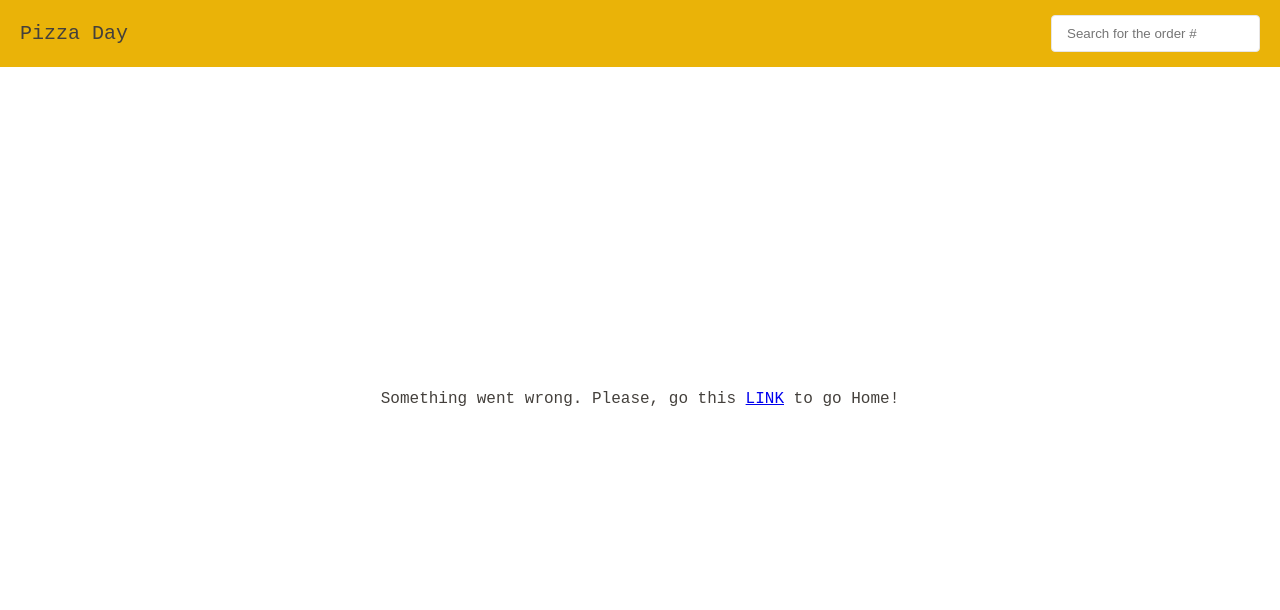
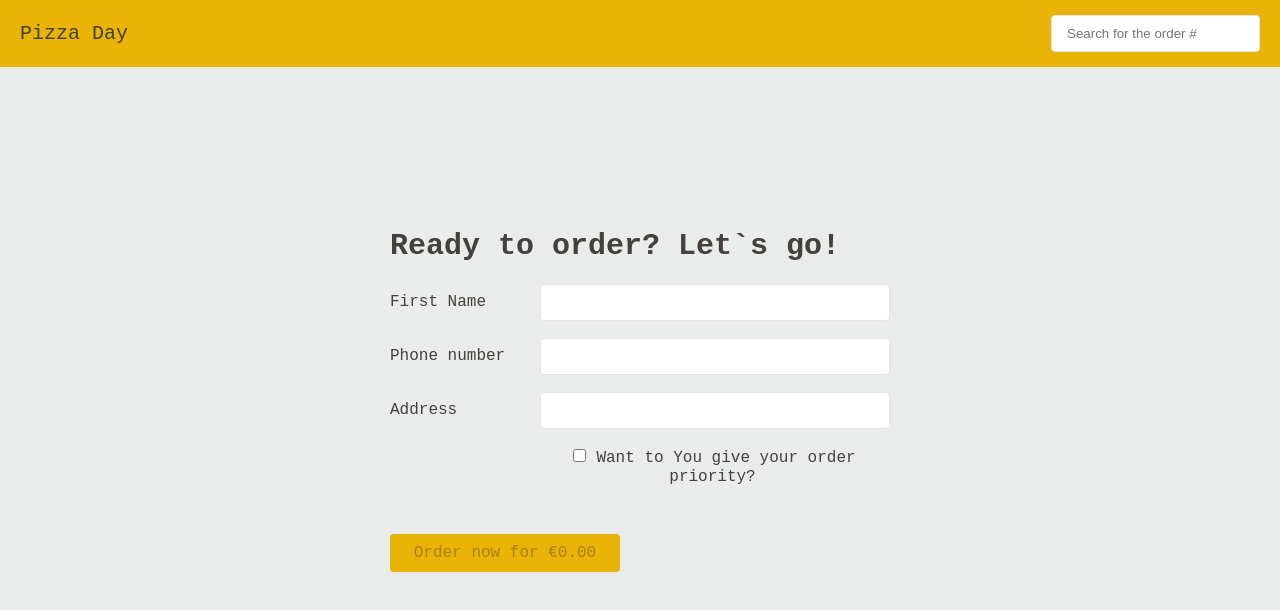
Before and after one commit to AndriyMerzlikin/Pizza-Day-app-with-counter, a React (Vite) app: page /#/order/new in a window 1280 px wide. Shown: the top 610 px of the page. Built offline with nearby package versions, Linux system fonts and the light colour scheme.

Commit message:
added form without library

```diff
--- a/src/App.jsx
+++ b/src/App.jsx
@@ -4,6 +4,7 @@ import MenuPage from "./pages/MenuPage/MenuPage";
 import Layout from "./components/Layout/Layout";
 import NotFoundPage from "./pages/NotFoundPage/NotFoundPage";
 import CartPage from "./pages/CartPage/CartPage";
+import OrderFormPage from "./pages/OrderFormPage/OrderFormPage";
 
 function App() {
   return (
@@ -11,8 +12,9 @@ function App() {
       <Routes>
         <Route path="/" element={<Layout />}>
           <Route index element={<LoginPage />} />
-          <Route path="/menu" element={<MenuPage />} />
-          <Route path="/cart" element={<CartPage />} />
+          <Route path="menu" element={<MenuPage />} />
+          <Route path="cart" element={<CartPage />} />
+          <Route path="order/new" element={<OrderFormPage />} />
           <Route path="*" element={<NotFoundPage />} />
         </Route>
       </Routes>
--- a/src/components/Button/Button.jsx
+++ b/src/components/Button/Button.jsx
@@ -1,6 +1,6 @@
-const Button = ({ title, handleClick, className, children }) => {
+const Button = ({ title, handleClick, className, children, disabled }) => {
   return (
-    <button className={className} onClick={handleClick}>
+    <button className={className} onClick={handleClick} disabled={disabled}>
       {children} {title}
     </button>
   );
--- /dev/null
+++ b/src/components/OrderForm/OrderForm.css
@@ -0,0 +1,40 @@
+.order-form {
+  display: flex;
+  flex-direction: column;
+  gap: 17px;
+  width: 500px;
+}
+
+.input-box {
+  display: flex;
+  justify-content: space-between;
+  align-items: center;
+}
+
+.input-box label {
+  text-align: center;
+}
+
+.order-form label input[type="checkbox"] {
+  margin-right: 10px;
+}
+
+.input {
+  width: 350px;
+}
+
+.order-button {
+  width: 230px;
+  margin-top: 30px;
+}
+
+.label-check-box {
+  margin-left: 145px;
+}
+
+.error-message {
+  color: red;
+  font-size: 12px;
+  margin-left: 145px;
+  width: 100px; /* adjust this value to fit your design */
+}
--- /dev/null
+++ b/src/components/OrderForm/OrderForm.jsx
@@ -0,0 +1,178 @@
+import { useSelector } from "react-redux";
+import Button from "../Button/Button";
+import "./OrderForm.css";
+import { useUser } from "../../contexts/UserContext";
+import { useEffect, useRef, useState } from "react";
+import { capitalizeFirstLetter } from "../../utils/arrayHelpers";
+
+const OrderForm = () => {
+  const [orderForm, setOrderForm] = useState({
+    name: "",
+    phone: "",
+    email: "",
+    priority: false,
+  });
+
+  const [formErrors, setFormErrors] = useState({
+    name: "",
+    phone: "",
+    email: "",
+  });
+
+  const { userName } = useUser();
+  const total = useSelector((store) => store.cart.total);
+
+  const formRef = useRef();
+
+  useEffect(() => {
+    if (userName) {
+      setOrderForm((prev) => ({
+        ...prev,
+        name: capitalizeFirstLetter(userName),
+      }));
+    }
+  }, [userName]);
+
+  const handleSubmitForm = (e) => {
+    e.preventDefault();
+    handleResetForm();
+    const capitalizedForm = {
+      ...orderForm,
+      name: capitalizeFirstLetter(orderForm.name),
+    };
+
+    console.log(capitalizedForm);
+  };
+
+  const handleResetForm = () => {
+    setOrderForm({ name: "", phone: "", email: "", priority: false });
+    formRef.current.reset();
+  };
+
+  const handleCheckedInput = (e) => {
+    setOrderForm((prev) => ({ ...prev, priority: e.target.checked }));
+  };
+
+  const handleChangeInputValue = (e) => {
+    const { name, value } = e.target;
+    if (name === "phone") {
+
+      if (/^\d*$/.test(value)) {
+        setOrderForm((prev) => ({ ...prev, [name]: value }));
+      }
+    } else {
+      setOrderForm((prev) => ({ ...prev, [name]: value }));
+    }
+  };
+
+  const handleValidateName = () => {
+    if (orderForm.name.trim() === "") {
+      setFormErrors((prev) => ({ ...prev, name: "Empty field" }));
+    } else if (orderForm.name.trim().length < 3) {
+      setFormErrors((prev) => ({
+        ...prev,
+        name: "Min 3 letters",
+      }));
+    } else {
+      setFormErrors((prev) => ({
+        ...prev,
+        name: "",
+      }));
+    }
+  };
+
+  const handleValidatePhone = () => {
+    if (orderForm.phone.trim() === "") {
+      setFormErrors((prev) => ({ ...prev, phone: "Empty field" }));
+    } else if (orderForm.phone.trim().length !== 8) {
+      setFormErrors((prev) => ({
+        ...prev,
+        phone: "Must be exactly 8 numbers",
+      }));
+    } else {
+      setFormErrors((prev) => ({
+        ...prev,
+        phone: "",
+      }));
+    }
+  };
+
+  const handleValidateEmail = () => {
+    if (orderForm.email.trim() === "") {
+      setFormErrors((prev) => ({ ...prev, email: "Empty field" }));
+    } else {
+      setFormErrors((prev) => ({
+        ...prev,
+        email: "",
+      }));
+    }
+  };
+
+  const isButtonDisabled =
+    orderForm.name.trim() === "" ||
+    orderForm.phone.trim() === "" ||
+    orderForm.email.trim() === "" ||
+    formErrors.name ||
+    formErrors.phone ||
+    formErrors.email;
+
+  return (
+    <form className="order-form" onSubmit={handleSubmitForm} ref={formRef}>
+      <div className="input-box">
+        <label>First Name</label>
+        <input
+          type="text"
+          className="input"
+          name="name"
+          value={orderForm.name}
+          onChange={handleChangeInputValue}
+          onBlur={handleValidateName}
+          required
+        />
+      </div>
+      {formErrors.name && <p className="error-message">{formErrors.name}</p>}
+      <div className="input-box">
+        <label>Phone number</label>
+        <input
+          type="tel"
+          className="input"
+          name="phone"
+          value={orderForm.phone}
+          onChange={handleChangeInputValue}
+          onBlur={handleValidatePhone}
+          required
+        />
+      </div>
+      {formErrors.phone && <p className="error-message">{formErrors.phone}</p>}
+      <div className="input-box">
+        <label>Address</label>
+        <input
+          type="email"
+          className="input"
+          name="email"
+          defaultValue={orderForm.address}
+          onChange={handleChangeInputValue}
+          onBlur={handleValidateEmail}
+          required
+        />
+      </div>
+      {formErrors.email && <p className="error-message">{formErrors.email}</p>}
+
+      <label className="label-check-box">
+        <input
+          type="checkbox"
+          checked={orderForm.priority}
+          onChange={handleCheckedInput}
+        />
+        Want to You give your order priority?
+      </label>
+      <Button
+        title={`Order now for €${total}.00`}
+        className={"order-button"}
+        disabled={isButtonDisabled}
+      />
+    </form>
+  );
+};
+
+export default OrderForm;
--- a/src/index.css
+++ b/src/index.css
@@ -108,6 +108,7 @@ body {
   font-size: 16px;
   line-height: 1.2;
   color: rgb(68, 64, 60);
+  background-color: rgb(234, 236, 235);
 }
 
 /* body {
--- a/src/pages/CartPage/CartPage.jsx
+++ b/src/pages/CartPage/CartPage.jsx
@@ -1,4 +1,4 @@
-import { useNavigate } from "react-router-dom";
+import { Link, useNavigate } from "react-router-dom";
 import Button from "../../components/Button/Button";
 import {
   BACK_TO_MENU,
@@ -41,7 +41,10 @@ const CartPage = () => {
               <h4>total €{total}.00</h4>
             </div>
             <div className="footer-btn-box">
-              <Button title={ORDER_PIZZAS} />
+              <Link to={"/order/new"}>
+                <Button title={ORDER_PIZZAS} />
+              </Link>
+
               <Button
                 className="clear-btn"
                 title={CLEAR_CART}
--- /dev/null
+++ b/src/pages/OrderFormPage/OrderFormPage.css
@@ -0,0 +1,7 @@
+.title {
+  font-size: 30px;
+  font-weight: bold;
+  line-height: 1.2;
+  margin-bottom: 20px;
+  text-align: left;
+}
--- /dev/null
+++ b/src/pages/OrderFormPage/OrderFormPage.jsx
@@ -0,0 +1,13 @@
+import OrderForm from "../../components/OrderForm/OrderForm";
+import "./OrderFormPage.css";
+
+const OrderFormPage = () => {
+  return (
+    <>
+      <h2 className="title">Ready to order? Let`s go!</h2>
+      <OrderForm />
+    </>
+  );
+};
+
+export default OrderFormPage;
```
